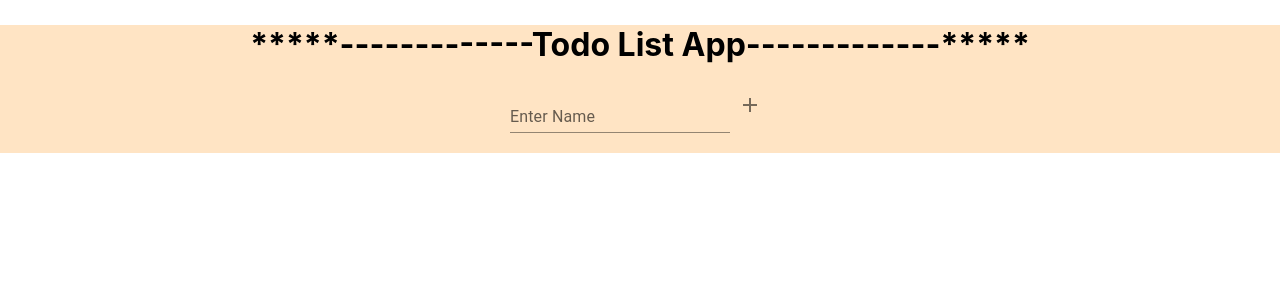
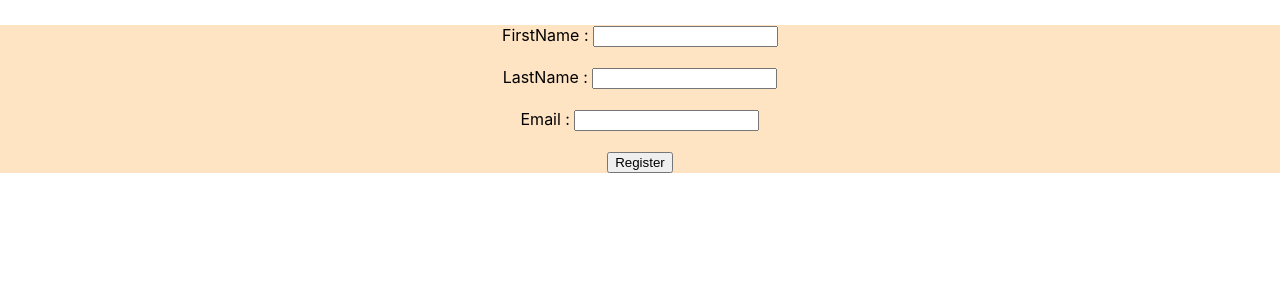
Before and after one commit to ankitupadhyay889/ReactwithTypescript, a React (Create React App) app: page / in a window 1280 px wide. Shown: the top 300 px of the page. Built offline with nearby package versions, Linux system fonts and the light colour scheme.

Commit message:
UserForm

```diff
--- a/package.json
+++ b/package.json
@@ -20,7 +20,8 @@
     "react-scripts": "5.0.0",
     "styled-components": "^5.3.3",
     "typescript": "^4.5.5",
-    "web-vitals": "^2.1.4"
+    "web-vitals": "^2.1.4",
+    "yup": "^0.32.11"
   },
   "scripts": {
     "start": "react-scripts start",
--- a/src/FuncCompo/Calling.tsx
+++ b/src/FuncCompo/Calling.tsx
@@ -1,5 +1,6 @@
 import React from 'react';
-import Newtodo from './Newtodo';
+import Userregis from './state/Userregis';
+// import Newtodo from './Newtodo';
 // import Simpleform from './state/Simpleform';
 // import Eventprop from './Eventprop';
 // import Inpt from './Inpt';
@@ -25,7 +26,9 @@ const Calling = () => {
 
             {/* <Simpleform /> */}
 
-            <Newtodo />
+            {/* <Newtodo /> */}
+
+            <Userregis />
         </div>
     );
 };
--- a/src/FuncCompo/state/Userregis.tsx
+++ b/src/FuncCompo/state/Userregis.tsx
@@ -1,4 +1,4 @@
-import React, { useState } from 'react';
+import React, { ChangeEvent, useState } from 'react';
 
 const Userregis = () => {
 
@@ -8,24 +8,36 @@ const Userregis = () => {
         email: "",
     })
 
-    const hanInp = () => {}
+    const [store, setstore] = useState<Array<any>>([])
 
-    const subKa = () => {}
+    const hanInp = (e: ChangeEvent<HTMLInputElement>) => {
+        const name = e.currentTarget.name
+        const value = e.currentTarget.value;
+
+        setuseRegis({...useRegis , [name] : value})
+    }
+
+    const subKa = (e: any) => {
+        e.preventDefault();
+        const all = {...useRegis};
+        setstore([...store , all]);
+        setuseRegis({fname: "" , lname: "" , email: ""});
+    }
 
     return (
         <div>
             <form onSubmit={subKa}>
-                <label htmlFor="username">FullName : </label>
+                <label htmlFor="username">FirstName : </label>
                 <input type="text" name="fname" autoComplete="off" value={useRegis.fname} onChange={hanInp} />
 
                 <br/><br/>
 
-                <label htmlFor="email">Email id : </label>
+                <label htmlFor="email">LastName : </label>
                 <input type="text" name="lname" autoComplete="off" value={useRegis.lname} onChange={hanInp} />
 
                 <br/><br/>
 
-                <label htmlFor="password">Password : </label>
+                <label htmlFor="password">Email : </label>
                 <input type="text" name="email" autoComplete="off" value={useRegis.email} onChange={hanInp} />
 
                 <br/><br/>
@@ -33,6 +45,22 @@ const Userregis = () => {
                 <button type="submit"> Register </button>
 
             </form>
+
+            <div>
+                {
+                    store.map((curElem , id: number) => {
+                        const {fname , lname , email} = curElem
+                        return(
+                            <div key={id}>
+                                <h1> {fname} </h1>
+                                <h1> {lname} </h1>
+                                <h1> {email} </h1>
+                            </div>
+                        )
+                    })
+                }
+            </div>
+
         </div>
     );
 };
```
Also changed, not shown: 1 other file (tests, documents, lock files or other folders).
